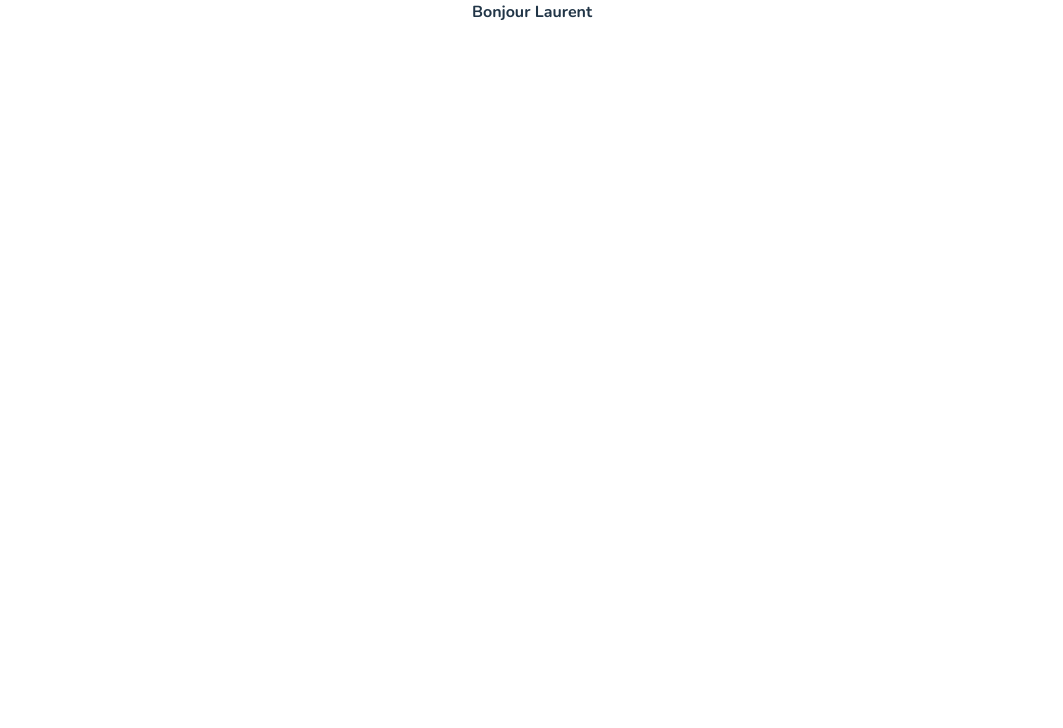
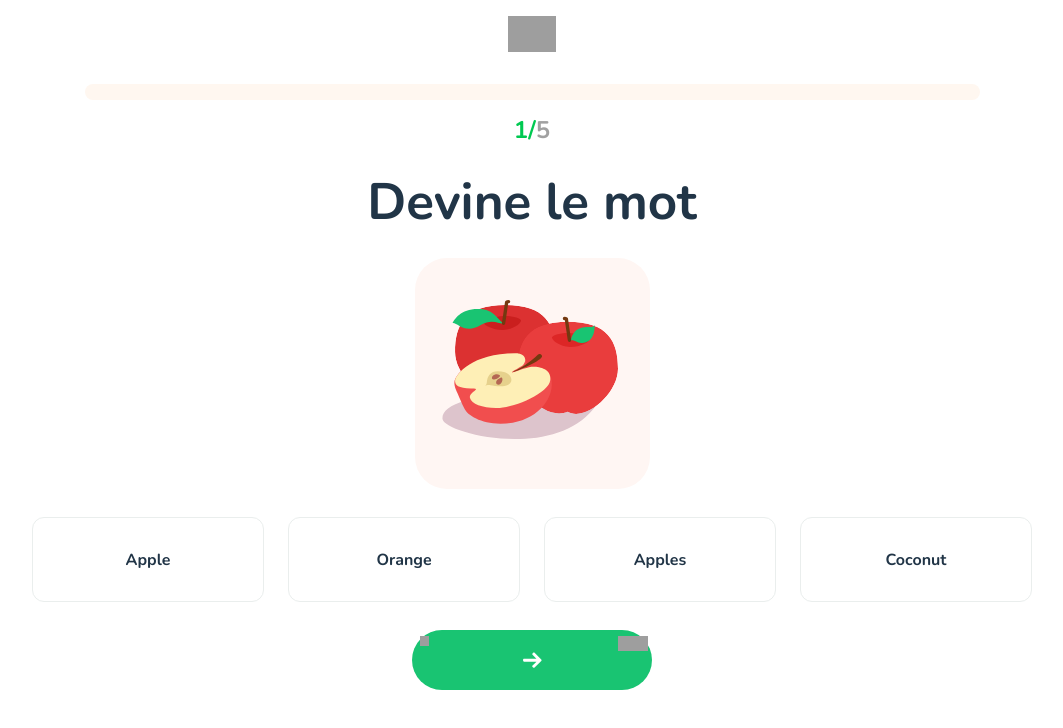
Before and after one commit to code-dev-pro/-Pidu-JCH-MLE, a React (Vite) app: page /exercice/1/1 in a window 1280 px wide. Shown: the top 728 px of the page, without its empty margins (108-1171 px from the left). Built offline with nearby package versions, Linux system fonts and the light colour scheme; grey boxes are pictures that could not be loaded.

Commit message:
feat: mise en page de la page exercice et ajout du layout sur les routes (#67)
Co-authored-by: HENEMAN <laurent.heneman@yahoo.fr>

```diff
--- a/src/App.css
+++ b/src/App.css
@@ -53,4 +53,6 @@
 
 body {
   font-family: 'Nunito', sans-serif;
+  margin: 0;
+  padding: 0;
 }
--- a/src/App.tsx
+++ b/src/App.tsx
@@ -10,10 +10,38 @@ import Layout from './components/layout/layout'
 function App() {
   return (
     <Routes>
-      <Route path="" element={<Layout>{<Home />}</Layout>} />
-      <Route path="level" element={<Level />} />
-      <Route path="exercice/:levelId/:questionId" element={<Exercice />} />
-      <Route path="exercice" element={<Exercice />} />
+      <Route
+        path=""
+        element={
+          <Layout>
+            <Home />
+          </Layout>
+        }
+      />
+      <Route
+        path="level"
+        element={
+          <Layout>
+            <Level />
+          </Layout>
+        }
+      />
+      <Route
+        path="exercice/:levelId/:questionId"
+        element={
+          <Layout>
+            <Exercice />
+          </Layout>
+        }
+      />
+      <Route
+        path="exercice"
+        element={
+          <Layout>
+            <Exercice />
+          </Layout>
+        }
+      />
       <Route
         path="result"
         element={
@@ -22,7 +50,14 @@ function App() {
           </Layout>
         }
       />
-      <Route path="storybook" element={<StoryBook />} />
+      <Route
+        path="storybook"
+        element={
+          <Layout>
+            <StoryBook />
+          </Layout>
+        }
+      />
     </Routes>
   )
 }
--- a/src/pages/Exercice.tsx
+++ b/src/pages/Exercice.tsx
@@ -1,9 +1,35 @@
 import Title from '@/components/title'
+import Progressbar from '@/components/progressbar'
+import ButtonHelp from '@/components/buttonhelp'
+import ProgressNumber from '@/components/progressnumber'
+import CardAnswer from '@/components/card-answer'
+import CustomButton from '@/components/buttonlong'
+import Picture from '@/components/picture'
 
 export default function Exercice() {
   return (
     <>
-      <Title tag="h3" title="Bonjour Laurent" />
+      <div className="flex flex-wrap gap-6 justify-center p-7">
+        <div className="max-w-16 max-h-16 mt-[-20px]">
+          <ButtonHelp />
+        </div>
+        <Progressbar />
+        <ProgressNumber
+          className="text-2xl font-bold text-green-500 mt-[-10px]"
+          currentColor="text-green-500"
+        />
+      </div>
+      <Title tag="h1" title="Devine le mot" className="mb-7" />
+      <Picture src="/Apple.svg" alt="image pomme" className=" block mx-auto gap-7" />
+      <div className="flex flex-wrap gap-6 justify-center mt-7">
+        <CardAnswer index={1} title="Apple" />
+        <CardAnswer index={2} title="Orange" />
+        <CardAnswer index={3} title="Apples" />
+        <CardAnswer index={4} title="Coconut" />
+      </div>
+      <div className="flex justify-center gap-12 mt-7">
+        <CustomButton icon="/Arrow.svg" />
+      </div>
     </>
   )
 }
```
